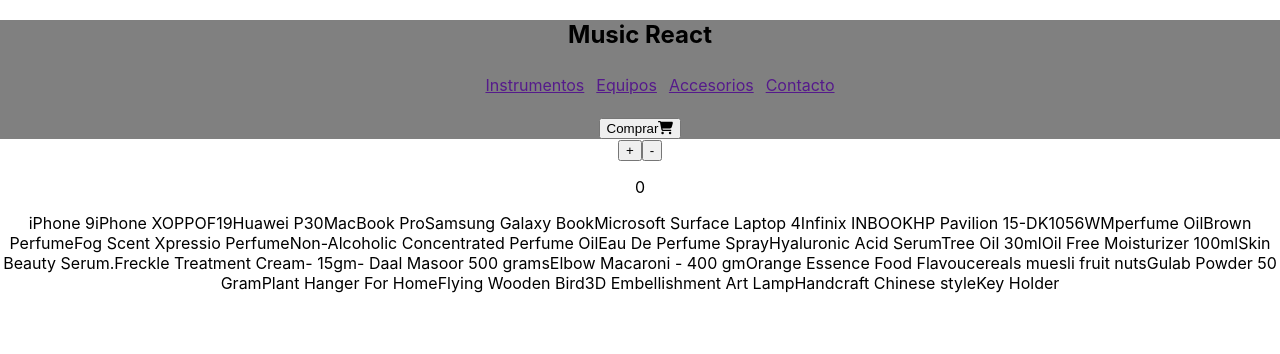
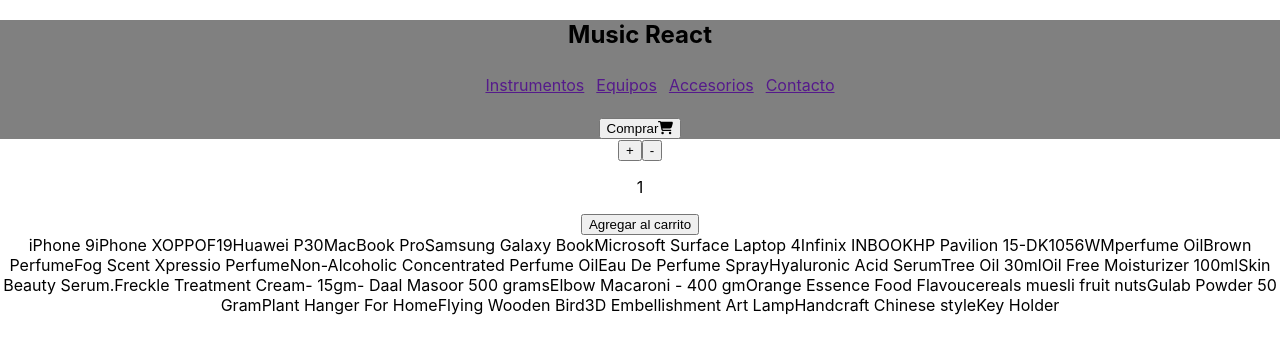
Before and after one commit to MrFontina/reactBracchitta, a React (Create React App) app: page / in a window 1280 px wide. Shown: the top 354 px of the page. Built offline with nearby package versions, Linux system fonts and the light colour scheme.

Commit message:
probando boton

```diff
--- a/src/App.js
+++ b/src/App.js
@@ -8,7 +8,7 @@
   return (
     <div className="App">
        <NavBar />
-       <ItemCount/>
+       <ItemCount stock={6} />
        <ItemListContainer/>
 
     </div>
--- a/src/components/CartWidget/CartWidget.jsx
+++ b/src/components/CartWidget/CartWidget.jsx
@@ -5,7 +5,7 @@
 import * as iconList from "@fortawesome/free-solid-svg-icons";
 
 function CartWidget() {
-    console.log(iconList);
+
   return (
     <button>Comprar
     <FontAwesomeIcon icon={ faShoppingCart } /></button>
--- a/src/components/Item/Item.jsx
+++ b/src/components/Item/Item.jsx
@@ -1,19 +1,22 @@
-import React from 'react'
-import "../Button/Button"
+// import React, {useState} from 'react'
+import React from "react"
+// import "../Button/Button"
 
 function Item(props) {
+  // const []
+
   return (
     <div className='card'>
         <button className='card-favicon'>♥</button>
         <div className='card-details'>
-            <img src="{props.img}" alt="producto imagen" />
+            <img src={props.img} alt="producto imagen" />
         </div>
         <div className="card-detail">
             <h2>{props.title}</h2>
             <p>{props.detail}</p>
             <h4>${props.price}</h4>
         </div>
-        <Button className='priceTag'>ver mas!</Button>
+        {/* <Button/> */}
     </div>
   )
 }
--- a/src/components/ItemCount/ItemCount.jsx
+++ b/src/components/ItemCount/ItemCount.jsx
@@ -1,16 +1,23 @@
-import React, {useState} from 'react';
+import React, { useState } from 'react';
 
 
-function ItemCount(props) {
-    let [cantidad, setCantidad] = useState(0);
+function ItemCount({ stock }) {
+    const [cantidad, setCantidad] = useState(1);
 
-    function handleIncrement(){
-        setCantidad(cantidad +1);
+    function handleIncrement() {
+        if (cantidad < stock) {
+            setCantidad(cantidad + 1);
         }
-    function handleDecrement(){
-        setCantidad(cantidad -1);
-        if (cantidad > 1){
-            setCantidad(cantidad -1)
+    }
+    function handleDecrement() {
+
+        if (cantidad > 1) {
+            setCantidad(cantidad - 1);
+        }
+    }
+    function handleAddToCart() {
+        if (cantidad > 1) {
+            console.log("Agregaste un producto")
         }
     }
 
@@ -19,6 +26,7 @@
             <button onClick={handleIncrement}>+</button>
             <button onClick={handleDecrement}>-</button>
             <p>{cantidad}</p>
+            <button onClick={handleAddToCart} >Agregar al carrito</button>
         </div>
     )
 }
```
Also changed, not shown: src/components/Button/Button.jsx (+28 -12 lines), src/components/ItemListContainer/ItemListContainer.jsx (+8 -7 lines). Lines whose indentation alone changed are shown as unchanged.
